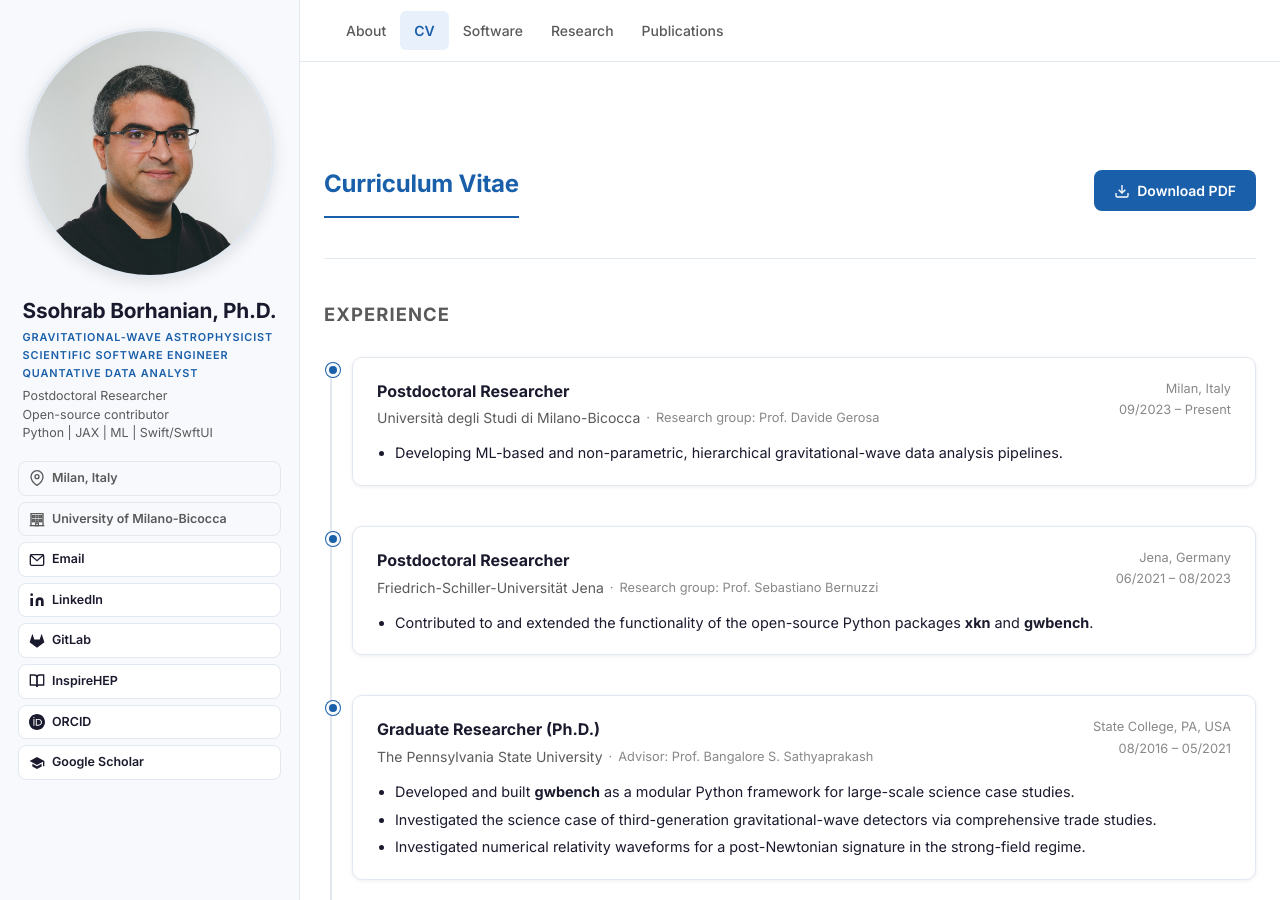
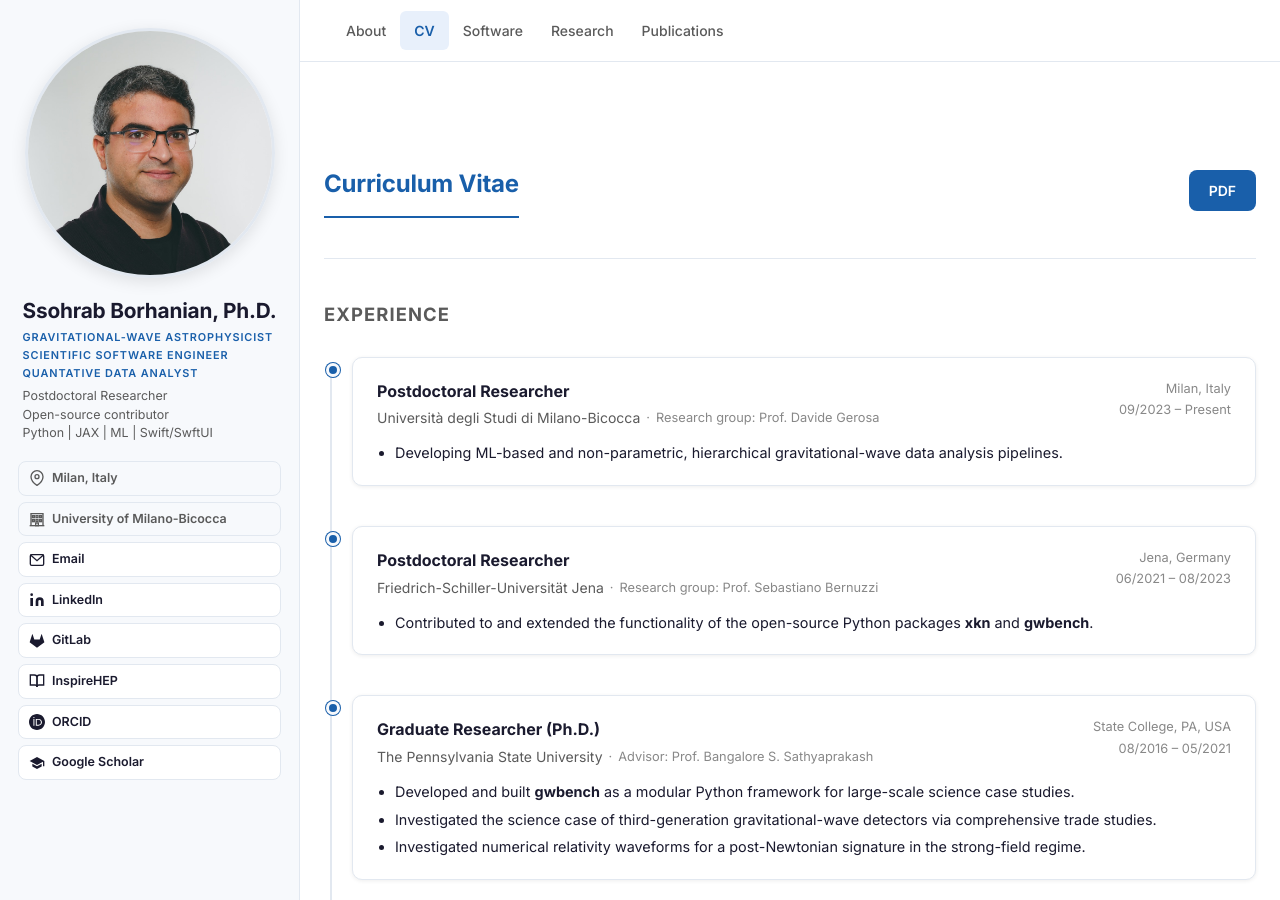
Before and after one commit to sborhanian/sborhanian.github.io, a Jekyll site: the page built from cv.html, in a window 1280 px wide and 900 px high. Built offline with Jekyll 4.4.1, drawn with Linux system fonts in a browser that asks for light colours.

```diff
--- a/cv.html
+++ b/cv.html
@@ -12,14 +12,9 @@ title: "CV"
         <div>
           <h2 class="section-title" style="margin-bottom:0;">Curriculum Vitae</h2>
         </div>
-        <a href="{{ '/cv/Borhanian_CV.pdf' | relative_url }}"
-           class="btn btn-primary" download>
-          <svg viewBox="0 0 24 24" fill="none" stroke="currentColor" stroke-width="2" aria-hidden="true">
-            <path d="M21 15v4a2 2 0 0 1-2 2H5a2 2 0 0 1-2-2v-4"/>
-            <polyline points="7 10 12 15 17 10"/>
-            <line x1="12" y1="15" x2="12" y2="3"/>
-          </svg>
-          Download PDF
+        <a href="https://raw.githubusercontent.com/sborhanian/cv/main/Borhanian_CV.pdf"
+           class="btn btn-primary" target="_blank" rel="noopener noreferrer">
+          PDF
         </a>
       </div>
 
```
Also changed, not shown: 2 other files.
